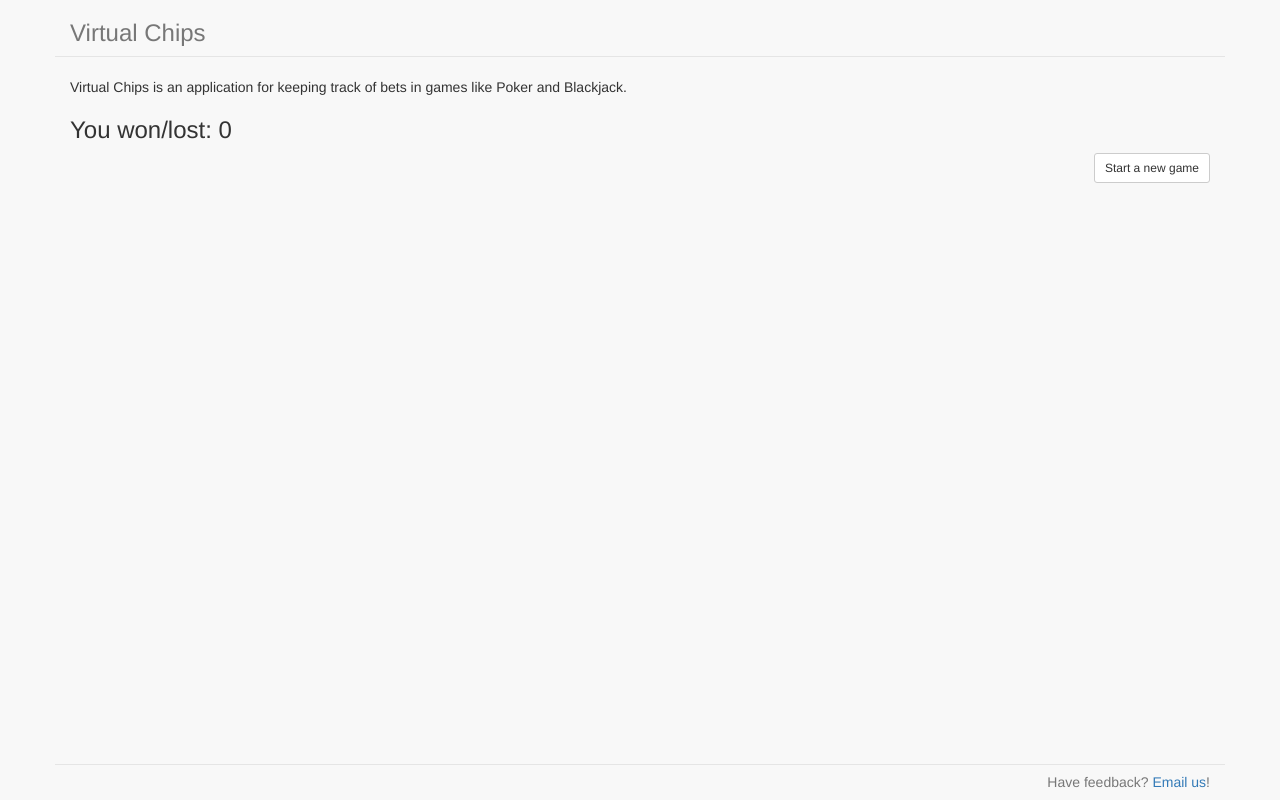
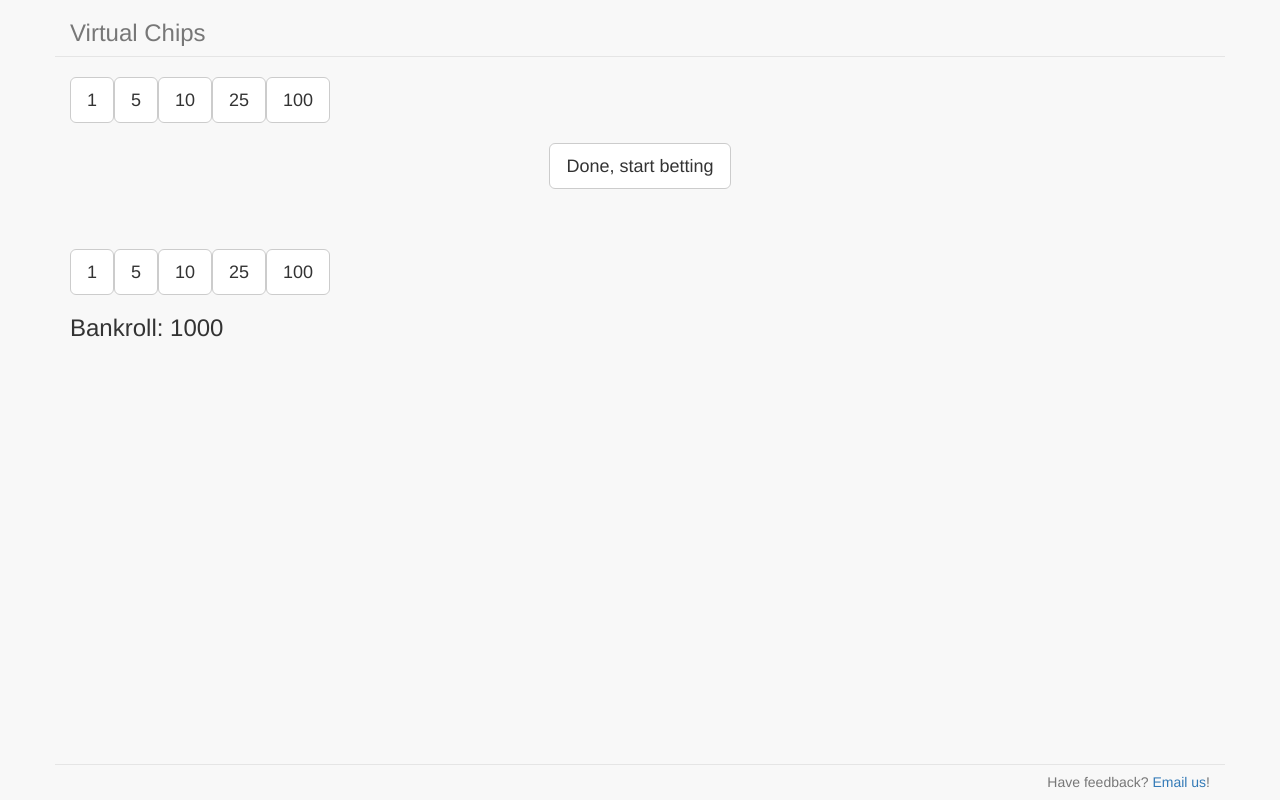
Before and after one commit to joemercer/chips, a website: page app/index.html at #/bet in a window 1280 px wide. Drawn offline with nearby package versions, Linux system fonts and the light colour scheme; some packages are replaced by stand-ins of ours; files that its build step writes are made by us from their sources.

Commit message:
fix the flow

```diff
--- a/app/scripts/app.js
+++ b/app/scripts/app.js
@@ -20,7 +20,7 @@ angular
   .config(function ($routeProvider) {
     $routeProvider
       .when('/', {
-        templateUrl: 'views/main.html',
+        templateUrl: 'views/buyin.html',
         controller: 'MainCtrl'
       })
       .when('/buyin', {
@@ -35,6 +35,10 @@ angular
         templateUrl: 'views/win.html',
         controller: 'MainCtrl'
       })
+      .when('/result', {
+        templateUrl: 'views/main.html',
+        controller: 'MainCtrl'
+      })
       .otherwise({
         redirectTo: '/'
       });
--- a/app/views/buyin.html
+++ b/app/views/buyin.html
@@ -1,12 +1,17 @@
-<h3>Buy in for:</h3>
-
-<br>
-
-<div ng-repeat="amt in buyInAmts" class="inline">
+<div ng-repeat="amt in bettingAmts" class="inline">
 	<button ng-click="buyIn({{amt}})" class="btn btn-lg btn-default">{{amt}}</button>
 </div>
 
 <br>
 <br>
+<div class="text-center">
+  <a href="#/bet" class="btn btn-lg btn-default">Done, start betting</a>
+</div>
+<br>
+<br>
+<br>
 
-<h2>Your bankroll: {{bankroll}} <a href="#" class="btn btn-lg btn-default pull-right">Confirm</a></h2>
+<div ng-repeat="amt in bettingAmts" class="inline">
+	<button ng-click="buyIn({{-1*amt}})" class="btn btn-lg btn-default">{{amt}}</button>
+</div>
+<h3>Bankroll: {{bankroll}}</h3>
```
Also changed, not shown: app/views/bet.html (+1 -1 lines), app/views/win.html (+1 -1 lines).
